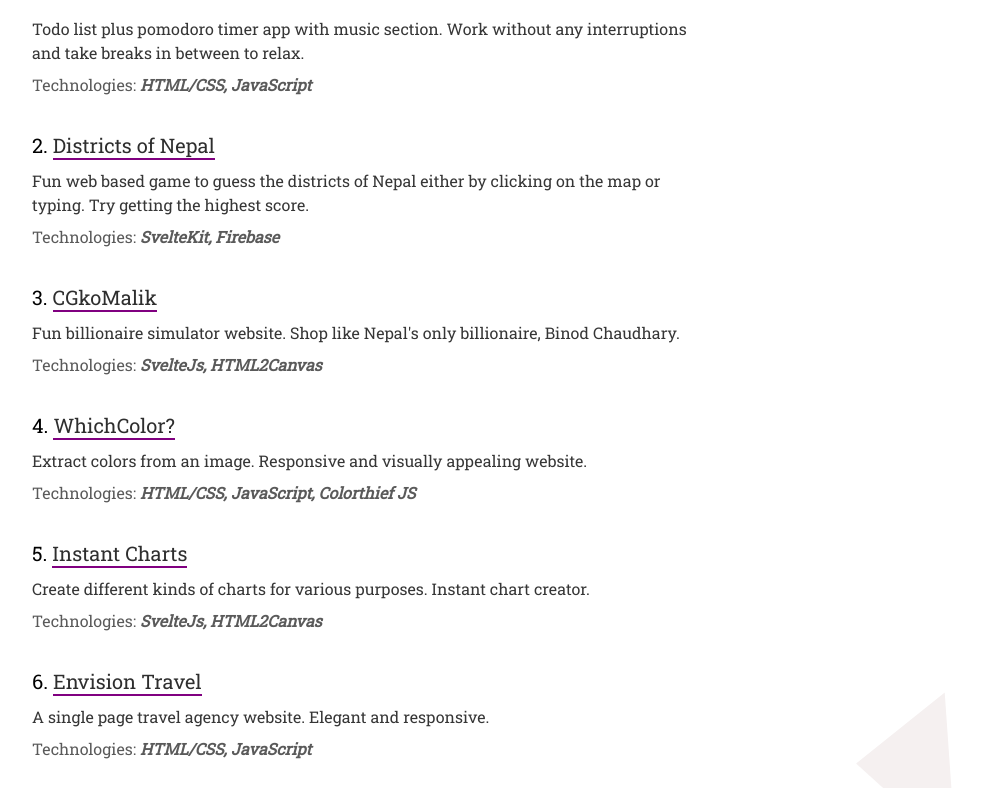
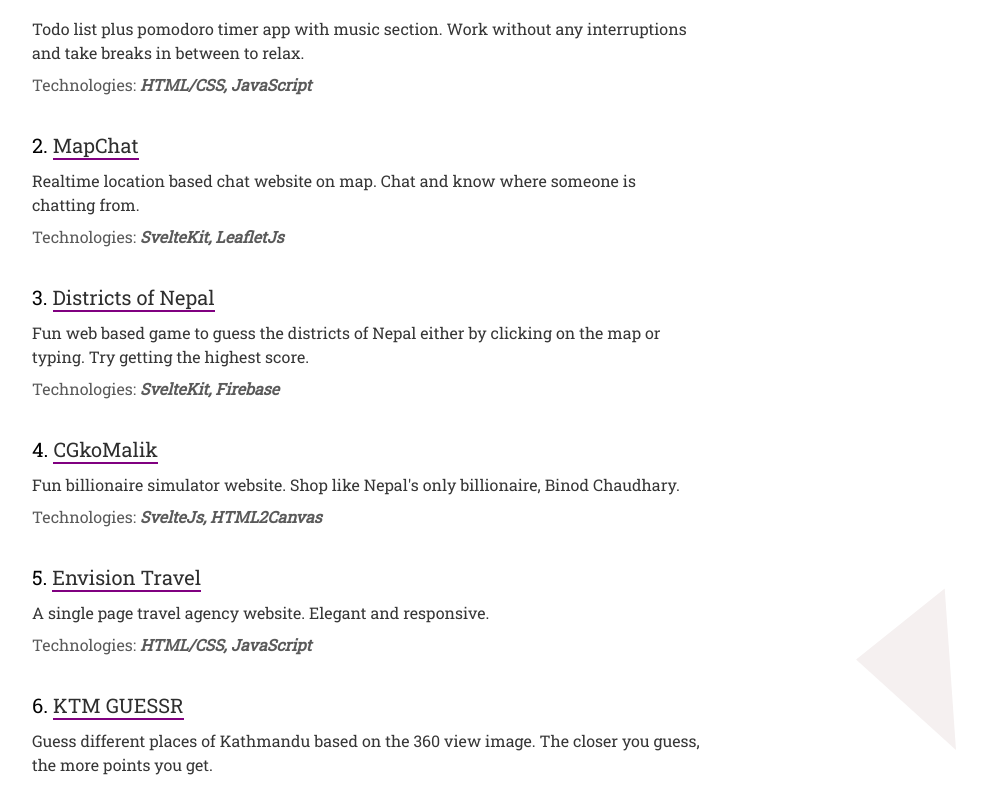
Before and after one commit to rubekk/Portfolio, a Svelte app: page / in a window 1280 px wide. Shown: the part 700-1488 px from the top of the page, without its empty margins (274-1261 px from the left). Built offline with nearby package versions, Linux system fonts and the light colour scheme.

Commit message:
Update App.svelte

```diff
--- a/src/App.svelte
+++ b/src/App.svelte
@@ -159,27 +159,22 @@
 				<div class="project-technologies">Technologies: <span class="technology">HTML/CSS, JavaScript</span></div>
 			</div>
 			<div class="project">
-				<div class="project-name">2. <a class="underline" href="https://districtsofnepal.netlify.app" target="_blank">Districts of Nepal</a></div>
+				<div class="project-name">2. <a class="underline" href="https://mapchat.netlify.app" target="_blank">MapChat</a></div>
+				<div class="project-description">Realtime location based chat website on map. Chat and know where someone is chatting from.</div>
+				<div class="project-technologies">Technologies: <span class="technology">SvelteKit, LeafletJs</span></div>
+			</div>
+			<div class="project">
+				<div class="project-name">3. <a class="underline" href="https://districtsofnepal.netlify.app" target="_blank">Districts of Nepal</a></div>
 				<div class="project-description">Fun web based game to guess the districts of Nepal either by clicking on the map or typing. Try getting the highest score.</div>
 				<div class="project-technologies">Technologies: <span class="technology">SvelteKit, Firebase</span></div>
 			</div>
 			<div class="project">
-				<div class="project-name">3. <a class="underline" href="https://cgkomalik.netlify.app" target="_blank">CGkoMalik</a></div>
+				<div class="project-name">4. <a class="underline" href="https://cgkomalik.netlify.app" target="_blank">CGkoMalik</a></div>
 				<div class="project-description">Fun billionaire simulator website. Shop like Nepal's only billionaire, Binod Chaudhary.</div>
 				<div class="project-technologies">Technologies: <span class="technology">SvelteJs, HTML2Canvas</span></div>
 			</div>
 			<div class="project">
-				<div class="project-name">4. <a class="underline" href="https://whichcolor.netlify.app" target="_blank">WhichColor?</a></div>
-				<div class="project-description">Extract colors from an image. Responsive and visually appealing website.</div>
-				<div class="project-technologies">Technologies: <span class="technology">HTML/CSS, JavaScript, Colorthief JS</span></div>
-			</div>
-			<div class="project">
-				<div class="project-name">5. <a class="underline" href="https://instantcharts.netlify.app" target="_blank">Instant Charts</a></div>
-				<div class="project-description">Create different kinds of charts for various purposes. Instant chart creator.</div>
-				<div class="project-technologies">Technologies: <span class="technology">SvelteJs, HTML2Canvas</span></div>
-			</div>
-			<div class="project">
-				<div class="project-name">6. <a class="underline" href="https://envisiontravel.netlify.app" target="_blank">Envision Travel</a></div>
+				<div class="project-name">5. <a class="underline" href="https://envisiontravel.netlify.app" target="_blank">Envision Travel</a></div>
 				<div class="project-description">A single page travel agency website. Elegant and responsive.</div>
 				<div class="project-technologies">Technologies: <span class="technology">HTML/CSS, JavaScript</span></div>
 			</div>
@@ -188,7 +183,6 @@
 				<div class="project-description">Guess different places of Kathmandu based on the 360 view image. The closer you guess, the more points you get.</div>
 				<div class="project-technologies">Technologies: <span class="technology">SvelteKit, Firebase</span></div>
 			</div>
-
 		</div>
 		<div class="svg">
 			<svg width="200" height="9" viewBox="0 0 301 9" fill="none" xmlns="http://www.w3.org/2000/svg">
```
